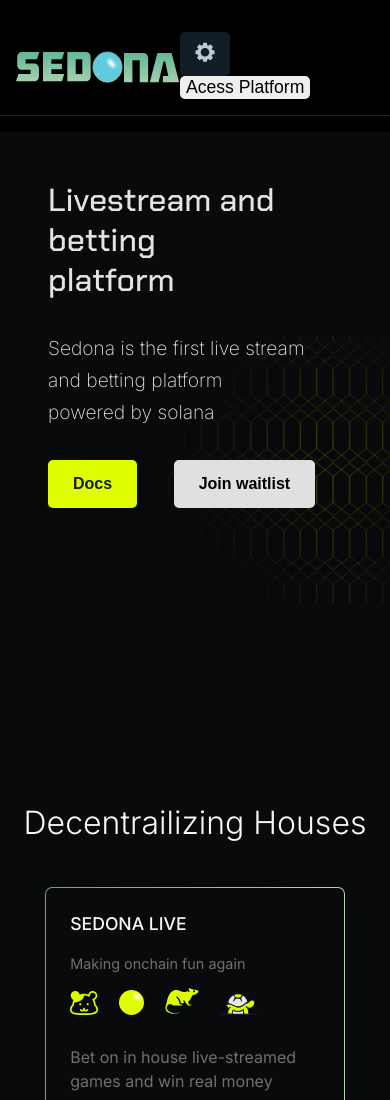
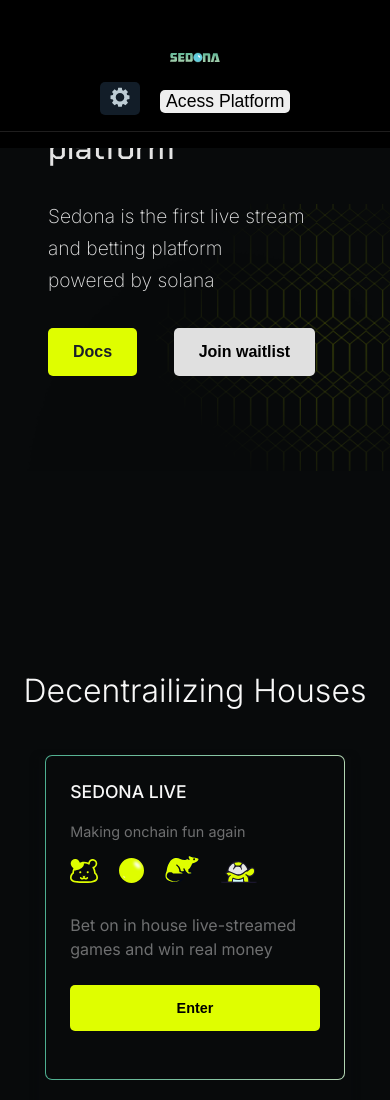
Before and after one commit to gowtherX137/SEDONA, a plain HTML site: page index.html in a window 390 px wide. Shown: the top 1100 px of the page. Drawn offline with nearby package versions, Linux system fonts and the light colour scheme.

Commit message:
css modified

```diff
--- a/main.css
+++ b/main.css
@@ -134,9 +134,12 @@ body {
 }
 /* NAV START */
 nav {
+  position: fixed;
+  width: 100%;
   background-color: #000;
   min-height: 10vh;
   padding: 1rem 0;
+  z-index: 1000; /* Any high number to ensure the nav bar is on top */
 }
 .nav-content {
   height: 80%;
@@ -164,6 +167,21 @@ button {
   font-size: 1.25rem;
   background-color: #121d28;
   color: #6ca48b;
+}
+/* Add the media query at the end */
+@media (max-width: 600px) {
+  .nav-content {
+    flex-direction: column;
+    align-items: center;
+  }
+  .setting-button, .acess-platform button {
+    padding: 5px 10px;
+    font-size: 0.9rem;
+  }
+   .logo {
+    width: 50px; /* Adjust as needed */
+    height: 50px; /* Adjust as needed */
+}
 }
 /* HERO START */
 .hero {
```
Also changed, not shown: 1 other file.
